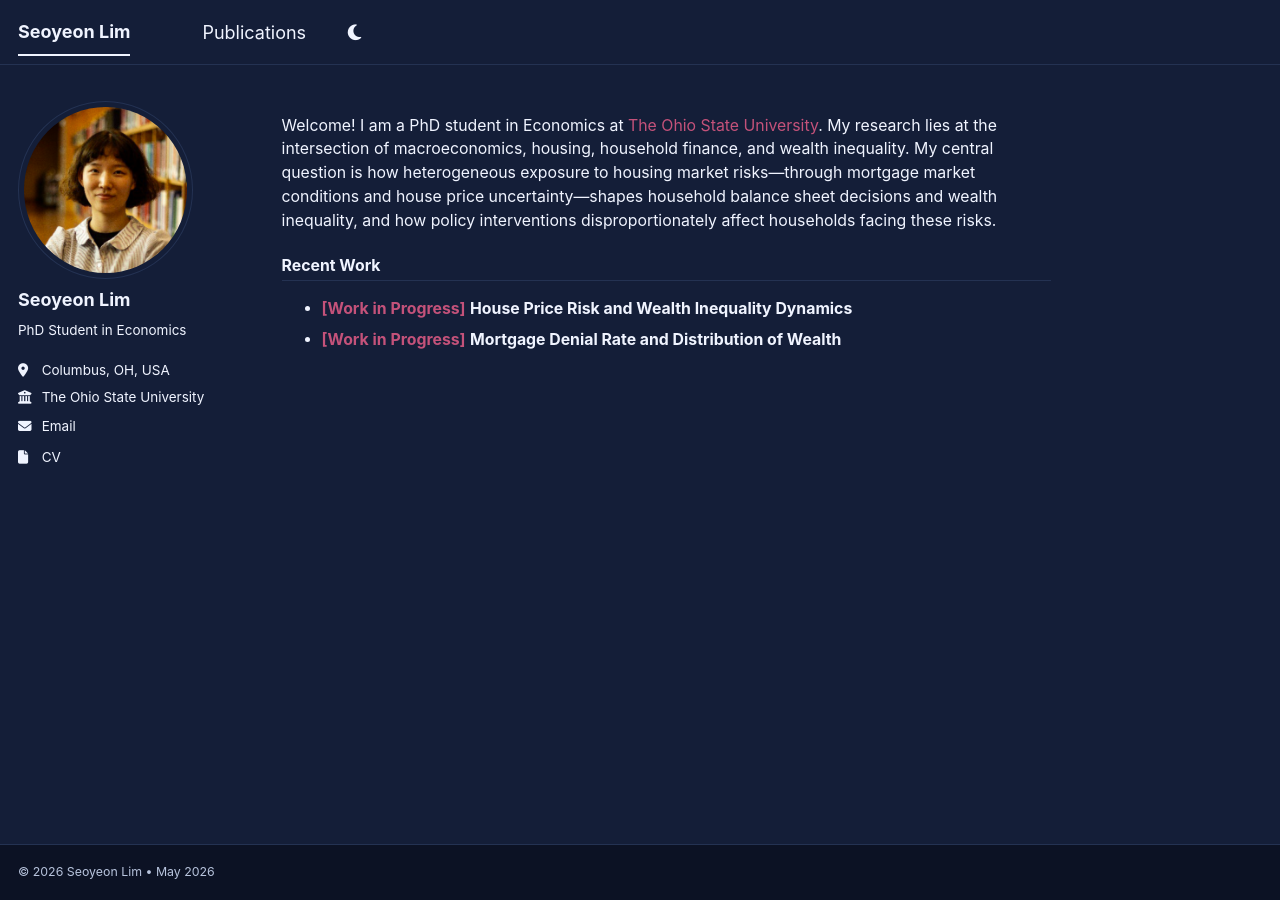
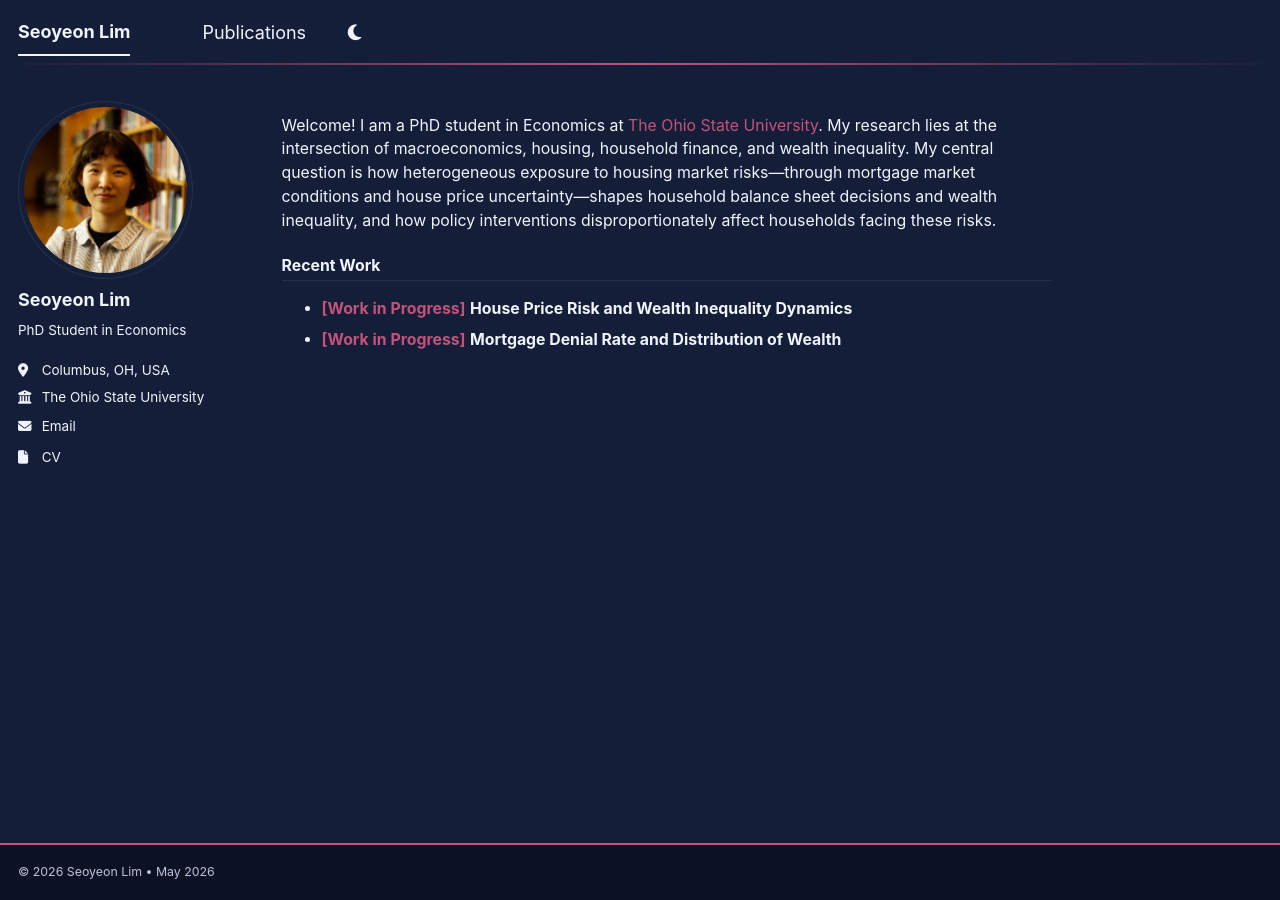
Before and after one commit to seoyeon-lim/academic.github.io, a Jekyll site: the page built from _pages/about.md, in a window 1280 px wide. Built offline with Jekyll 4.4.1, drawn with Linux system fonts in a browser that asks for light colours; a script bundle is joined from its source files by our own code; library files that are not in the unit come from our copies.

Commit message:
Add rose pink gradient line under header and above footer
Co-Authored-By: Claude Sonnet 4.6 <noreply@anthropic.com>

```diff
--- a/_includes/head/custom.html
+++ b/_includes/head/custom.html
@@ -22,6 +22,15 @@
   .page__title { font-size: 1.4em !important; }
   .page__content a { text-decoration: none; }
   .page__content a:hover { color: var(--global-base-color); text-decoration: none; }
+  .masthead::after {
+    content: '';
+    display: block;
+    height: 2px !important;
+    background: linear-gradient(to right, var(--global-bg-color), var(--global-base-color), var(--global-bg-color)) !important;
+  }
+  .page__footer {
+    border-top: 2px solid var(--global-base-color);
+  }
 </style>
 
 <!-- end custom head snippets -->
```
